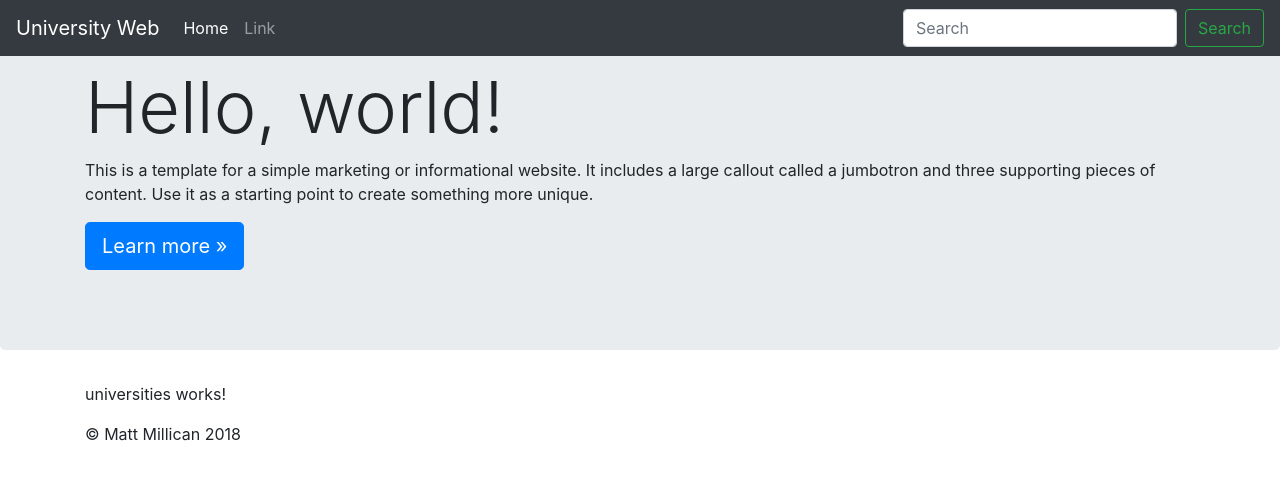
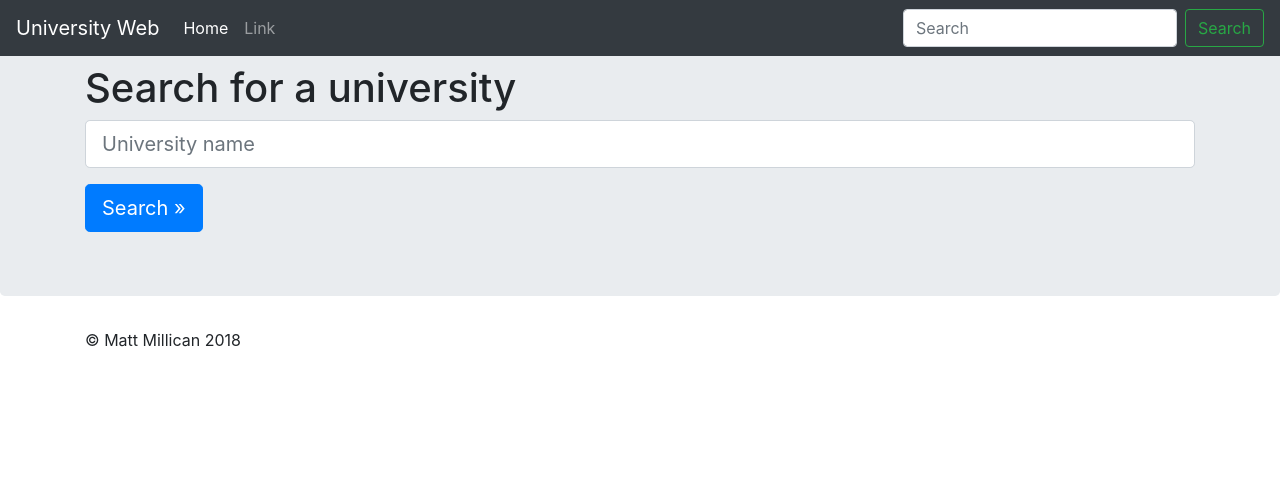
Before and after one commit to mmillican/unidirectory-demo, an Angular app in the folder UniversityWeb/: page /universities in a window 1280 px wide. Shown: the top 478 px of the page. Built offline with nearby package versions, Linux system fonts and the light colour scheme.

Commit message:
Implement search on frontend

```diff
--- a/UniversityWeb/src/app/app.component.html
+++ b/UniversityWeb/src/app/app.component.html
@@ -1,11 +1 @@
-<div class="jumbotron">
-  <div class="container">
-    <h1 class="display-3">Hello, world!</h1>
-    <p>This is a template for a simple marketing or informational website. It includes a large callout called a jumbotron and three supporting pieces of content. Use it as a starting point to create something more unique.</p>
-    <p><a class="btn btn-primary btn-lg" href="#" role="button">Learn more &raquo;</a></p>
-  </div>
-</div>
-
-<div class="container body-content">
-  <router-outlet></router-outlet>
-</div>
+<router-outlet></router-outlet>
--- /dev/null
+++ b/UniversityWeb/src/app/shared/models/university.ts
@@ -0,0 +1,5 @@
+export class University {
+    name: string;
+
+    web_pages: string[] = new Array<string>();
+}
--- /dev/null
+++ b/UniversityWeb/src/app/shared/university.service.ts
@@ -0,0 +1,26 @@
+import { Injectable } from '@angular/core';
+import { Http, Headers, RequestOptions, Response, URLSearchParams } from '@angular/http';
+import { Observable } from 'rxjs/Observable';
+import 'rxjs/add/operator/map';
+import { environment } from '../../environments/environment';
+import { University } from './models/university';
+
+@Injectable()
+export class UniversityService {
+
+  constructor(
+    private _http: Http
+  ) { }
+
+  search(name: string): Observable<Array<University>> {
+    let url = environment.apiBaseUrl + 'universities';
+
+    const params = new URLSearchParams();
+    params.append('name', name);
+
+    url += '?' + params.toString();
+
+    return this._http.get(url)
+      .map((response: Response) => response.json() as University[]);
+  }
+}
--- a/UniversityWeb/src/app/universities/universities.component.html
+++ b/UniversityWeb/src/app/universities/universities.component.html
@@ -1,3 +1,32 @@
-<p>
-  universities works!
-</p>
+<div class="jumbotron">
+  <div class="container">
+    <h1 class="">Search for a university</h1>
+    <form (ngSubmit)="search()" #searchForm="ngForm">
+
+      <div class="form-group">
+          <input type="text" id="university-name" name="search" [(ngModel)]="searchName" class="form-control form-control-lg" placeholder="University name" />
+      </div>
+
+      <button class="btn btn-primary btn-lg" role="button">Search &raquo;</button>
+    </form>
+  </div>
+</div>
+
+<div class="container body-content">
+  <div *ngIf="hasResults">
+    <h2>Search results for '{{ searchName }}'</h2>
+
+    <ul>
+      <li *ngFor="let university of universities">
+        <strong>{{ university.name }}</strong>
+        <span *ngIf="university.web_pages.length > 0">
+          <br /><a [href]="university.web_pages[0]" target="_blank">{{ university.web_pages[0] }}</a>
+        </span>
+      </li>
+    </ul>
+  </div>
+
+  <div *ngIf="searchName && !hasResults">
+    <h3 class="text-danger">No results for '{{ searchName }}'</h3>
+  </div>
+</div>
--- a/UniversityWeb/src/app/universities/universities.component.ts
+++ b/UniversityWeb/src/app/universities/universities.component.ts
@@ -1,15 +1,31 @@
 import { Component, OnInit } from '@angular/core';
+import { UniversityService } from '../shared/university.service';
+import { University } from '../shared/models/university';
 
 @Component({
   selector: 'app-universities',
   templateUrl: './universities.component.html',
-  styleUrls: ['./universities.component.css']
+  styleUrls: ['./universities.component.css'],
+  providers: [ UniversityService ]
 })
 export class UniversitiesComponent implements OnInit {
+  searchName = '';
 
-  constructor() { }
+  universities: Array<University> = new Array<University>();
+  get hasResults(): boolean {
+    return this.universities && this.universities.length > 0;
+  }
+
+  constructor(
+    private _universityService: UniversityService
+  ) { }
 
   ngOnInit() {
   }
 
+  search(): void {
+    this._universityService.search(this.searchName).subscribe(result => {
+      this.universities = result;
+    });
+  }
 }
--- a/UniversityWeb/src/environments/environment.ts
+++ b/UniversityWeb/src/environments/environment.ts
@@ -4,5 +4,7 @@
 // The list of which env maps to which file can be found in `.angular-cli.json`.
 
 export const environment = {
-  production: false
+  production: false,
+
+  apiBaseUrl: 'http://localhost:5000/'
 };
```
Also changed, not shown: UniversityWeb/src/app/app.module.ts (+6 -1 lines), UniversityWeb/src/app/app-routing.module.ts (line endings or trailing spaces), 1 other file (tests, documents, lock files or other folders).
